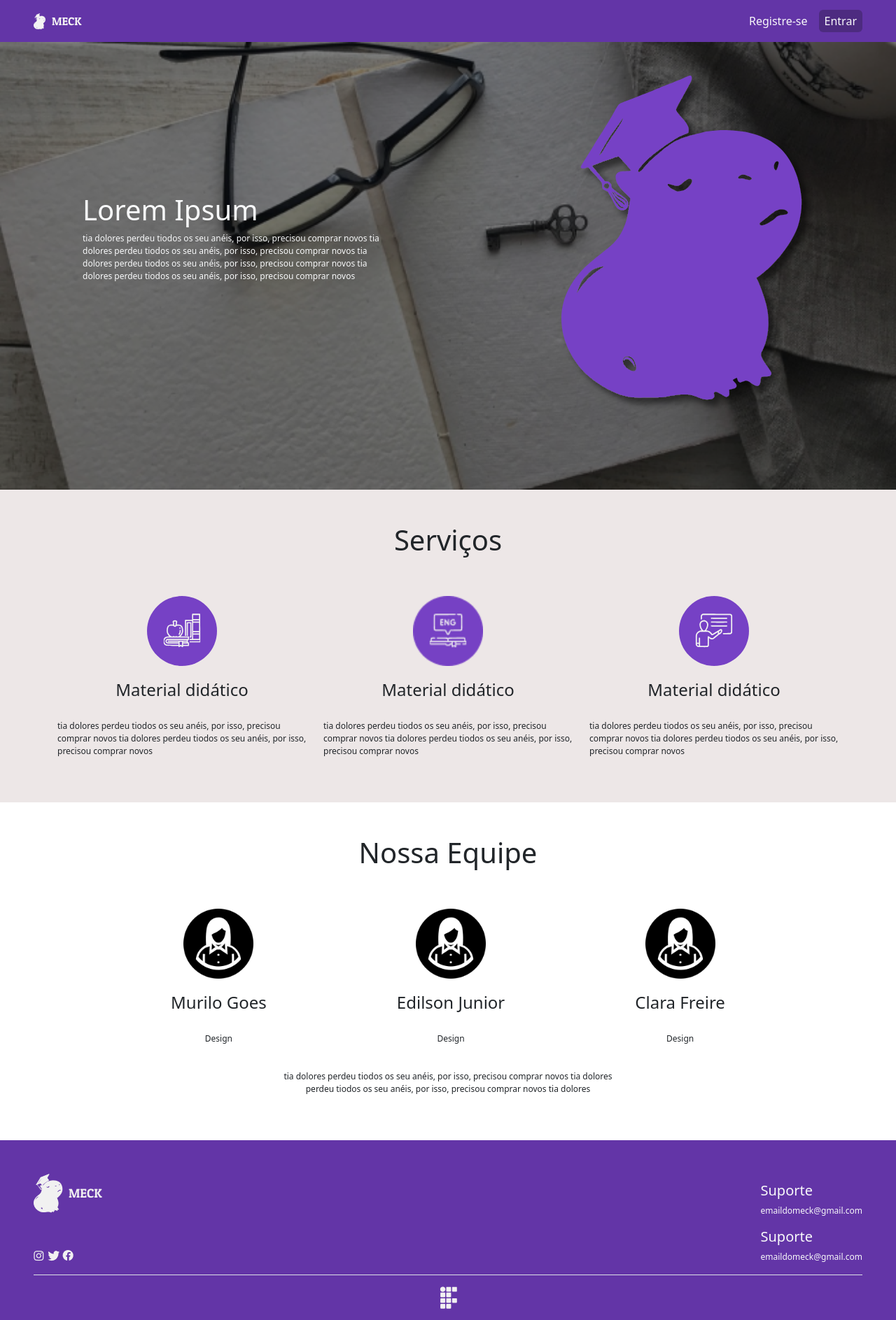
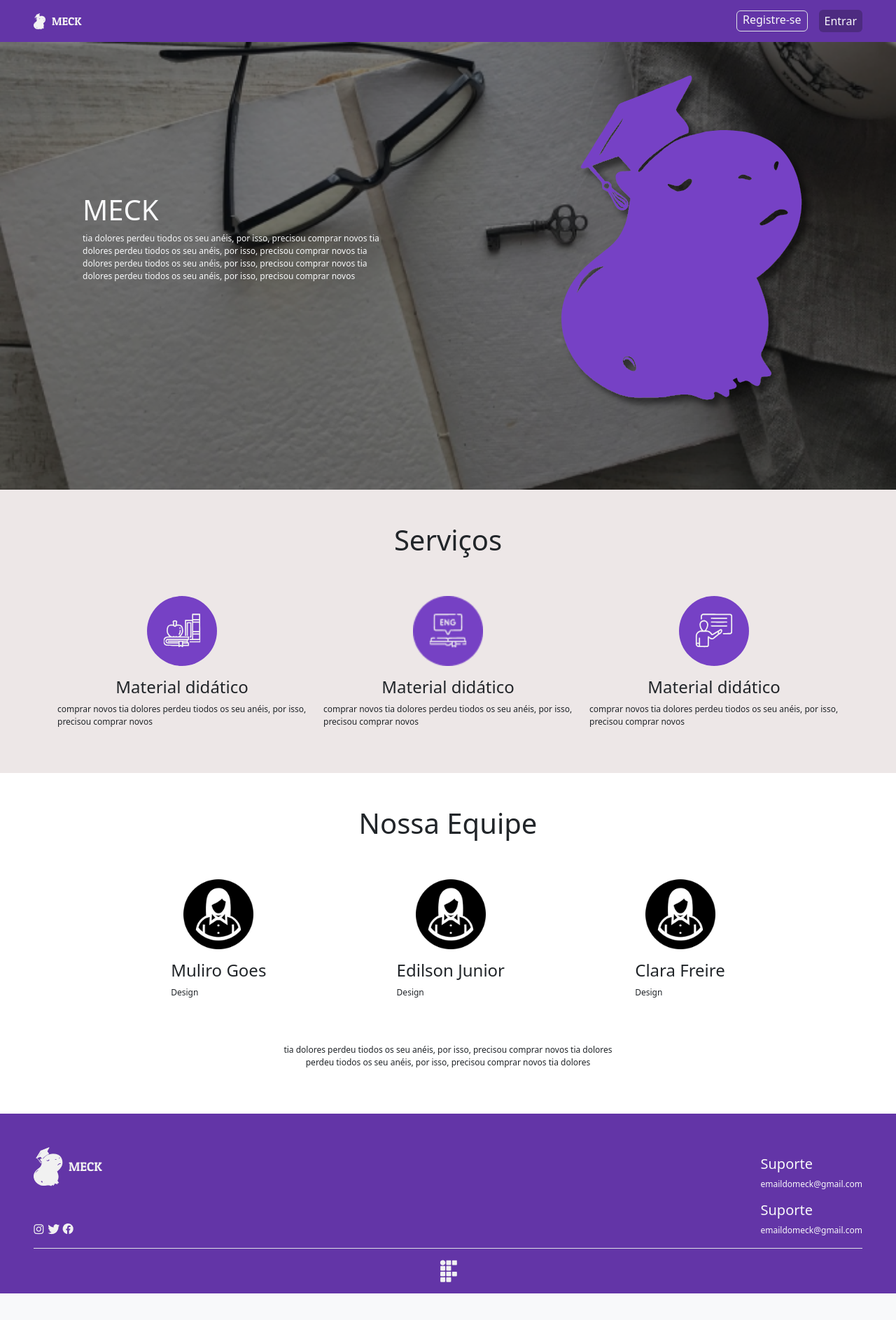
Before and after one commit to lysabacate/Projeto-MECK, a Flask app: page / in a window 1280 px wide. Shown: the whole page at 70% size. After the commit the page ends 1849 px from the top, so only its background shows below. Run offline with Flask 3, Linux system fonts and the light colour scheme.

Commit message:
ajuste de responsividade

```diff
--- a/static/css/style.css
+++ b/static/css/style.css
@@ -30,23 +30,18 @@ html, body{
     background-color: #EDE7E7;
 
 }
-.services div{
-    display: flex;
-    flex-direction: column;
-    align-items: center;
-    gap: 20px;
-}
+
 .services img{
     width: 100px;
+    min-width:100px;
 }
 .nosso{
     max-width: 500px;
-    text-align: center;
-    padding-top: 20px;
 }
 .hh{
 	height: 60vh;
 }
+
 
 #login{
     font-family: "Open Sans", sans-serif;
--- a/templates/pagina-inicial.html
+++ b/templates/pagina-inicial.html
@@ -5,26 +5,28 @@
     <meta name="viewport" content="width=device-width, initial-scale=1.0">
     <title>Tela-inicial</title>
     <link rel="stylesheet" href="static/css/style.css">
+    <link rel="stylesheet" href="static/css/style_cel.css">
     <link href="https://cdn.jsdelivr.net/npm/bootstrap@5.3.3/dist/css/bootstrap.min.css" rel="stylesheet" integrity="sha384-QWTKZyjpPEjISv5WaRU9OFeRpok6YctnYmDr5pNlyT2bRjXh0JMhjY6hW+ALEwIH" crossorigin="anonymous">
 </head>
 <body>
     <header class="nav d-flex bg-roxo-claro justify-content-between align-items-center">
             <div class="d-flex py-2">
-                <a class="nav-link active px-5" aria-current="page" href="#"><img src="static/img/logomeck.svg" alt=""></a>
+                <a class="d-sm-block d-none nav-link active px-5" aria-current="page" href="#"><img src="static/img/logomeck.svg" alt=""></a>
+                <a class="d-block d-sm-none nav-link active" aria-current="page" href="#"><img src="static/img/capivarasolo.svg" alt=""></a>
             </div>
 
             <div class="d-flex gap-3 align-items-center">
-                <a href="/registre-se" class="text-light text-decoration-none">Registre-se</a>
-                <a href="/entrar" class="rounded bg-roxo pt-1 pb-1 px-2 text-decoration-none text-light me-5">Entrar</a>
+                <a href="/registre-se" class="border pb-1 px-2 rounded text-light text-decoration-none">Registre-se</a>
+                <a href="/entrar" class="rounded bg-roxo py-1 px-2 text-decoration-none text-light me-3 me-sm-5">Entrar</a>
             </div>
 
     </header>
     <main>
 
         <section class="text-light py-5 section1">
-            <div class="container d-flex justify-content-between px-5">
-                <div class="col-5 d-flex justify-content-center flex-column">
-                    <h1>Lorem Ipsum</h1>
+            <div class="container d-flex flex-column-reverse flex-sm-row justify-content-between px-5">
+                <div class="text-center text-sm-start col-sm-5 col-12 d-flex justify-content-center flex-column">
+                    <h1>MECK</h1>
                     <p>tia dolores perdeu tiodos os seu anéis, por isso, precisou comprar novos tia dolores perdeu tiodos os seu anéis, por isso, precisou comprar novos tia dolores perdeu tiodos os seu anéis, por isso, precisou comprar novos tia dolores perdeu tiodos os seu anéis, por isso, precisou comprar novos</p>
                 </div>
 
@@ -37,50 +39,67 @@
                 <div class="d-flex justify-content-center pb-5">
                     <h1>Serviços</h1>
                 </div>
-                <div class="services d-flex justify-content-between gap-4">
-                    <div>
+                <div class="services d-flex flex-column flex-sm-row justify-content-between px-sm-0 px-3 gap-5 gap-sm-4">
+                    <div class=" d-flex gap-3 align-items-center flex-sm-column flex-row">
                         <img src="static/img/Group 10.svg" alt="">
+                        <div class="d-flex flex-column align-items-start align-items-sm-center " >
                             <h4>Material didático</h4>
-                        <p>tia dolores perdeu tiodos os seu anéis, por isso, precisou comprar novos tia dolores perdeu tiodos os seu anéis, por isso, precisou comprar novos</p>
+                            <p>comprar novos tia dolores perdeu tiodos os seu anéis, por isso, precisou comprar novos</p>
                         </div>
-                    <div>
+                    </div>
+                    <div class=" d-flex gap-3 align-items-center flex-sm-column flex-row">
                         <img src="static/img/Group 7.png" alt="">
+                        <div class="d-flex flex-column align-items-start align-items-sm-center " >
                             <h4>Material didático</h4>
-                        <p>tia dolores perdeu tiodos os seu anéis, por isso, precisou comprar novos tia dolores perdeu tiodos os seu anéis, por isso, precisou comprar novos</p>
+                            <p>comprar novos tia dolores perdeu tiodos os seu anéis, por isso, precisou comprar novos</p>
                         </div>
-                    <div>
+                    </div>
+                    <div class=" d-flex gap-3 align-items-center flex-sm-column flex-row">
                         <img src="static/img/Group 8.svg" alt="">
+                        <div class="d-flex flex-column align-items-start align-items-sm-center " >
                             <h4>Material didático</h4>
-                        <p>tia dolores perdeu tiodos os seu anéis, por isso, precisou comprar novos tia dolores perdeu tiodos os seu anéis, por isso, precisou comprar novos</p>
+                            <p>comprar novos tia dolores perdeu tiodos os seu anéis, por isso, precisou comprar novos</p>
+                        </div>
                     </div>
                 </div>
             </div>
         </section>
         <section class="section3 py-5">
+
             <div class="container">
                 <div class="d-flex justify-content-center pb-5">
                     <h1>Nossa Equipe</h1>
                 </div>
-                <div class="services d-flex justify-content-evenly gap-4">
+
+                <div class="services d-flex flex-column px-sm-0 px-3 flex-sm-row justify-content-evenly gap-4">
+
+                    <div class="d-flex flex-row flex-sm-column  align-items-center gap-3">
+                        <img src="/static/img/perfil.webp" alt="">
                         <div>
-                        <img src="/static/img/perfil.webp" alt="">
-                        <h4>Murilo Goes</h4>
+                            <h4>Muliro Goes</h4>
                             <p>Design</p>
                         </div>
+                    </div>
+
+                    <div class="d-flex flex-row-reverse flex-sm-column align-items-center gap-3">
+                        <img src="/static/img/perfil.webp" alt="">
                         <div>
-                        <img src="/static/img/perfil.webp" alt="">
                             <h4>Edilson Junior</h4>
                             <p>Design</p>
                         </div>
+                    </div>
+                    <div class="d-flex flex-row flex-sm-column  align-items-center gap-3">
+                        <img src="/static/img/perfil.webp" alt="">
                         <div>
-                        <img src="/static/img/perfil.webp" alt="">
                             <h4>Clara Freire</h4>
                             <p>Design</p>
                         </div>
                     </div>
-                <div class=" d-flex justify-content-center">
-                    <p class="nosso">tia dolores perdeu tiodos os seu anéis, por isso, precisou comprar novos tia dolores perdeu tiodos os seu anéis, por isso, precisou comprar novos tia dolores </p>
                 </div>
+                <div class="d-flex justify-content-center text-center pt-5 " >
+                    <p class="nosso px-5 px-sm-0">tia dolores perdeu tiodos os seu anéis, por isso, precisou comprar novos tia dolores perdeu tiodos os seu anéis, por isso, precisou comprar novos tia dolores </p>
+                </div>
+
             </div>
         </section>
 
--- a/templates/pagina-login.html
+++ b/templates/pagina-login.html
@@ -10,13 +10,13 @@
 </head>
 <body id="login">
     <section class='container-fluid h-100 p-0 m-0 row'>
-        <div id='loginimg' class='col-7 roxobg d-flex justify-content-center align-items-center'>
+        <div id='loginimg' class='col-7 roxobg d-sm-flex d-none justify-content-center align-items-center'>
             <img class='imglogin' src="/static/img/imagemlogin.png" alt="">
         </div>
 
 
         <div class='blocoentrar roxobg col p-0 d-flex flex-column align-items-center justify-content-center'>
-            <div class="div-login bg-light">
+            <div class="div-login p-sm-5 p-4 py-5 me-sm-5 ms-sm-0 mx-5 rounded-5 bg-light">
                 {% set mensagens = get_flashed_messages() %}
                 {% if mensagens %}
                 <div class='alert alert-danger d-flex justify-content-center w-100' role="alert">
@@ -34,7 +34,7 @@
                         <input class='p-1 rounded w-100' type="password" name="senha" placeholder="Senha">
                     </div>
                     <a class='align-self-start' href="#">Esqueci a senha?</a>
-                    <input class='fw-bold bentrar btn w-100 p-2' type="submit" value="Entrar">
+                    <input class='fw-bold bentrar btn w-100 p-1' type="submit" value="Entrar">
                     <p class='align-self-start'>Não tem uma conta? <a href="{{url_for('registrar')}}">Registre-se</a></p>
                 </form>
             </div>
--- a/templates/pagina-registrar-conta.html
+++ b/templates/pagina-registrar-conta.html
@@ -10,11 +10,11 @@
 </head>
 <body id="login">
     <section class='container-fluid h-100 p-0 m-0 row'>
-        <div id='loginimg' class='col-7 roxobg d-flex justify-content-center align-items-center'>
+        <div id='loginimg' class='col-7 roxobg d-sm-flex d-none justify-content-center align-items-center'>
             <img class='imglogin' src="/static/img/imagemlogin.png" alt="">
         </div>
         <div class='blocoentrar roxobg col p-0 d-flex flex-column align-items-center justify-content-center'>
-            <div class="div-login rounded-5 bg-light">
+            <div class="div-login p-sm-5 p-4 py-5 me-sm-5 ms-sm-0 mx-5 bg-light">
                 <h1 class='fw-bold'>Registre-se</h1>
                 <form action="{{url_for('dashboard')}}" class='informacoes d-flex flex-column align-items-center gap-2'>
                     <div class='w-100'>
@@ -37,7 +37,7 @@
                         <label class='align-self-start' for="confirmar senha">Confirmar Senha</label>
                         <input class='p-1 rounded w-100' type="password" name="confirmar Senha" placeholder="Confirmar Senha">
                     </div>
-                    <input class='fw-bold bentrar btn w-100' type="submit" value="Registrar">
+                    <input class='fw-bold p-1 mt-3 btn w-100' type="submit" value="Registrar">
                     <p class='align-self-start'>Já possui uma conta? <a href="{{url_for('entrar')}}">Entrar</a></p>
                 </form>
             </div>
```
Also changed, not shown: other parts of static/css/style.css (+30 -2 lines), templates/pagina-base-dashboard.html (+54 -5 lines), static/css/style_cel.css (added), static/img/capivarasolo.svg (added). Lines whose indentation alone changed are shown as unchanged.
